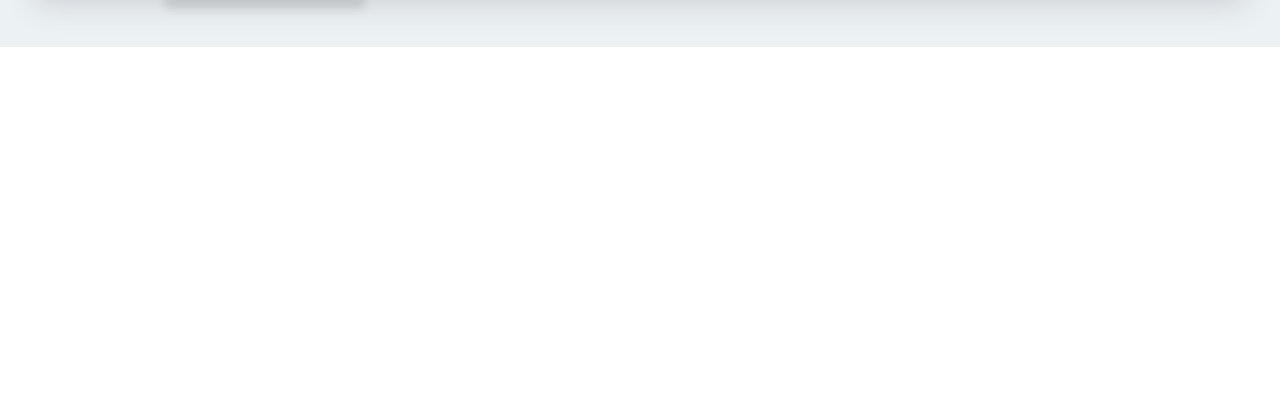
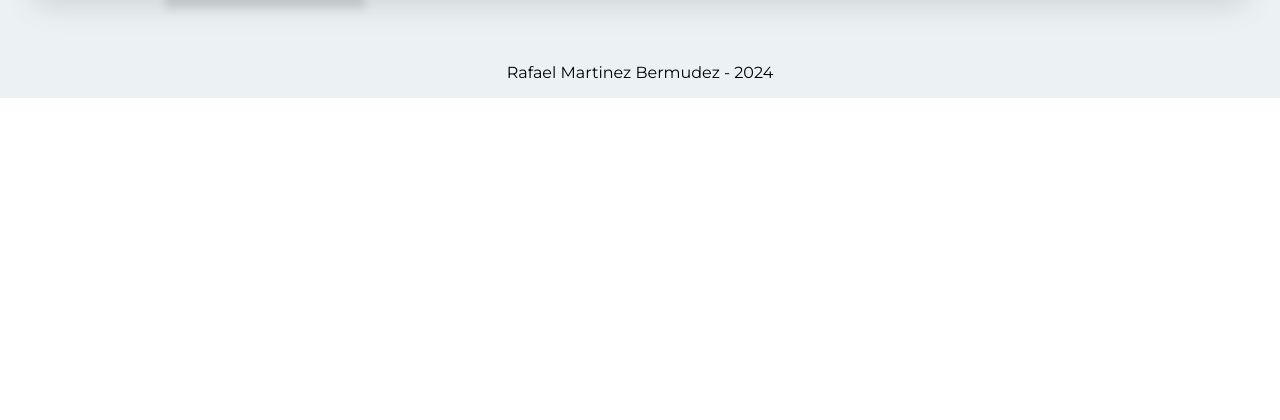
Before and after one commit to rafaelmber/weather-app, a PHP site: page / in a window 1280 px wide. Shown: the part 352-772 px from the top of the page. Run offline with PHP 8.4, Linux system fonts and the light colour scheme.

Commit message:
Add footer

```diff
--- a/index.html
+++ b/index.html
@@ -15,7 +15,7 @@
   <body>
     <header class="header">
       <nav class="navbar">
-        <h1 class="navbar__title">Weather App</h1>
+        <h1 class="navbar__title"><a href="./">Weather App</a></h1>
         <span><div class="navbar__user-icon"></div></span>
       </nav>
     </header>
@@ -35,5 +35,6 @@
       </section>
       <section></section>
     </main>
+    <footer class="footer">Rafael Martinez Bermudez - 2024</footer>
   </body>
 </html>
--- a/style.css
+++ b/style.css
@@ -26,6 +26,10 @@ body {
 .navbar__title {
   margin: 0;
 }
+.navbar__title a {
+  color: inherit;
+  text-decoration: none;
+}
 
 .navbar__user-icon {
   background-color: cyan;
@@ -46,6 +50,7 @@ main {
   display: flex;
   gap: 8px;
   align-items: center;
+  justify-content: center;
   width: 100%;
   box-sizing: border-box;
 }
@@ -104,3 +109,9 @@ main {
 .current-weather__temp__current-temp {
   margin: 0;
 }
+
+.footer {
+  padding: 16px;
+  text-align: center;
+  background-color: #ecf1f3;
+}
```
